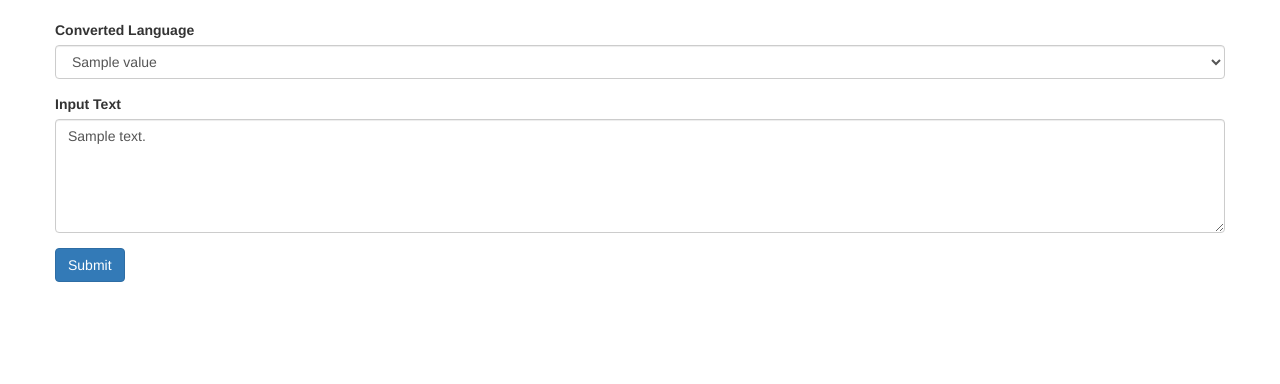
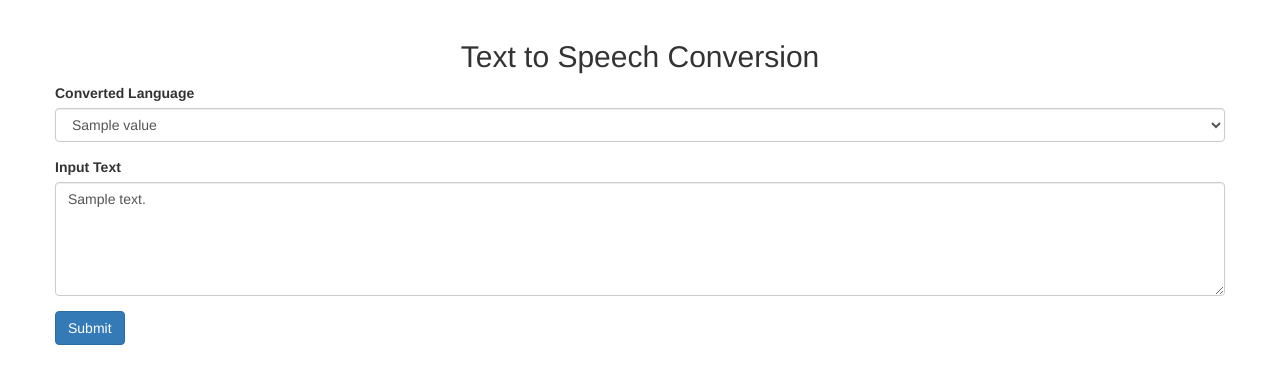
Before and after one commit to francisalexj/Text-to-Speech-Python, a Django app: template templates/index.html in a window 1280 px wide. Shown: the top 384 px of the page. Run offline with Django 3.2, Linux system fonts and the light colour scheme; the template is opened without the code that fills it: most values are stand-ins (such as "Sample title", 1, 10 or a date in 2020); some libraries are stand-ins or nearby versions.

Commit message:
Title added.

```diff
--- a/templates/index.html
+++ b/templates/index.html
@@ -12,6 +12,7 @@
 <body>
 	<div class="container">
 		<div class="row" style="margin-top: 20px;">
+			<h2 class="text-center">Text to Speech Conversion</h2>
 			<form method="post" action="/translate">
 				{% csrf_token %}
 				<div class="form-group">
--- a/templates/translate.html
+++ b/templates/translate.html
@@ -12,6 +12,9 @@
 <body>
 	<div class="container">
 		<div class="row" style="margin-top: 20px;">
+
+			<h2 class="text-center">Text to Speech Conversion</h2>
+
 			<div class="text-right">
 				<a href="/" class="btn btn-sm btn-primary">Back</a>
 			</div>
```
